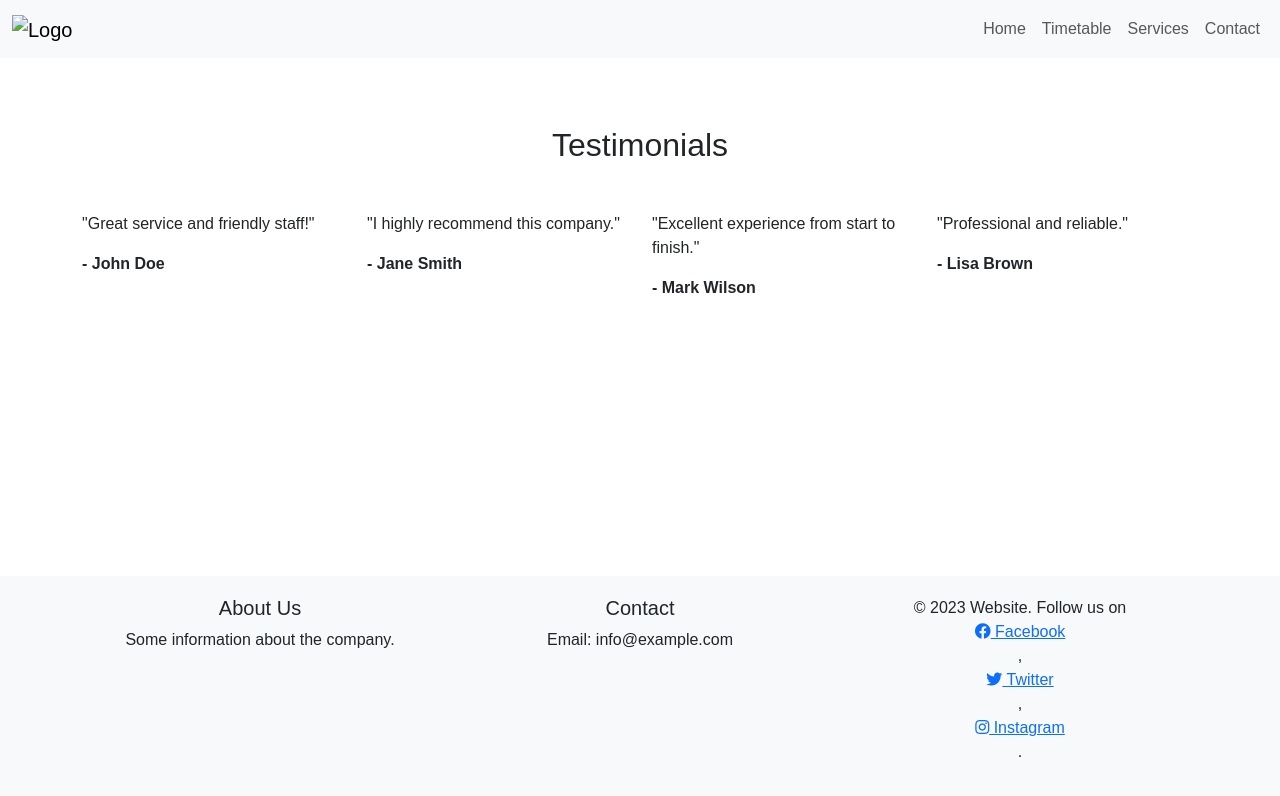
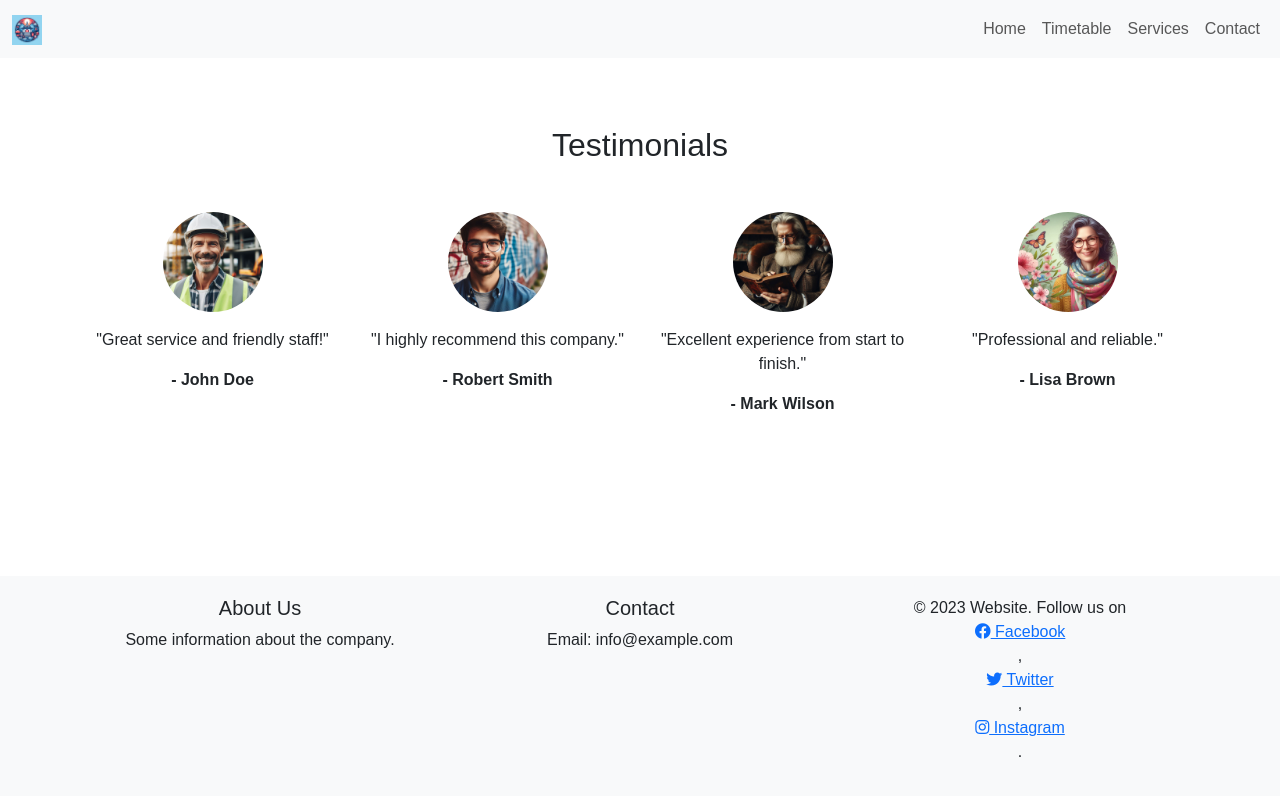
Before and after one commit to BristolGeza/Wellness-Website, a plain HTML site: page index.html in a window 1280 px wide. Drawn offline with nearby package versions, Linux system fonts and the light colour scheme; a script that the page names is missing.

Commit message:
add testimonials

```diff
--- a/index.html
+++ b/index.html
@@ -13,7 +13,7 @@
     <nav class="navbar navbar-expand-lg navbar-light bg-light">
         <div class="container-fluid">
             <a class="navbar-brand" href="index.html">
-                <img src="path/to/logo.png" alt="Logo" style="height: 40px;">
+                <img src="./assets/images/30x30 px icon for Seven Seas Spa website.png" alt=" Seven Seas Spa" style="height:30px; width: 30px;">
             </a>
             <button class="navbar-toggler" type="button" data-bs-toggle="collapse" data-bs-target="#navbarNav" aria-controls="navbarNav" aria-expanded="false" aria-label="Toggle navigation">
                 <span class="navbar-toggler-icon"></span>
@@ -36,25 +36,29 @@
             <h2 class="text-center mb-5">Testimonials</h2>
             <div class="row">
                 <div class="col-md-3">
-                    <div class="testimonial">
+                    <div class="testimonial text-center">
+                        <img src="./assets/images/portraits/a portrait of a middle-aged worker.png " alt="John Doe" class="img-fluid rounded-circle mb-3" style="height: 100px; width: 100px;">
                         <p>"Great service and friendly staff!"</p>
                         <p><strong>- John Doe</strong></p>
                     </div>
                 </div>
                 <div class="col-md-3">
-                    <div class="testimonial">
+                    <div class="testimonial text-center">
+                        <img src="./assets/images/portraits/a young man portrait.png" alt="Jane Smith" class="img-fluid rounded-circle mb-3" style="height: 100px; width: 100px;">
                         <p>"I highly recommend this company."</p>
-                        <p><strong>- Jane Smith</strong></p>
+                        <p><strong>- Robert Smith</strong></p>
                     </div>
                 </div>
                 <div class="col-md-3">
-                    <div class="testimonial">
+                    <div class="testimonial text-center">
+                        <img src="./assets/images/portraits/an old man portrait.png" alt="Mark Wilson" class="img-fluid rounded-circle mb-3" style="height: 100px; width: 100px;">
                         <p>"Excellent experience from start to finish."</p>
                         <p><strong>- Mark Wilson</strong></p>
                     </div>
                 </div>
                 <div class="col-md-3">
-                    <div class="testimonial">
+                    <div class="testimonial text-center">
+                        <img src="./assets/images/portraits/portrait of a middle-aged woman.png" alt="Lisa Brown" class="img-fluid rounded-circle mb-3" style="height: 100px; width: 100px;">
                         <p>"Professional and reliable."</p>
                         <p><strong>- Lisa Brown</strong></p>
                     </div>
```
Also changed, not shown: assets/images/30x30 px icon for Seven Seas Spa website.png (added), assets/images/portraits/a portrait of a middle-aged worker.png (added), assets/images/portraits/a young man portrait.png (added), assets/images/portraits/an old man portrait.png (added), assets/images/portraits/portrait of a middle-aged woman.png (added).
